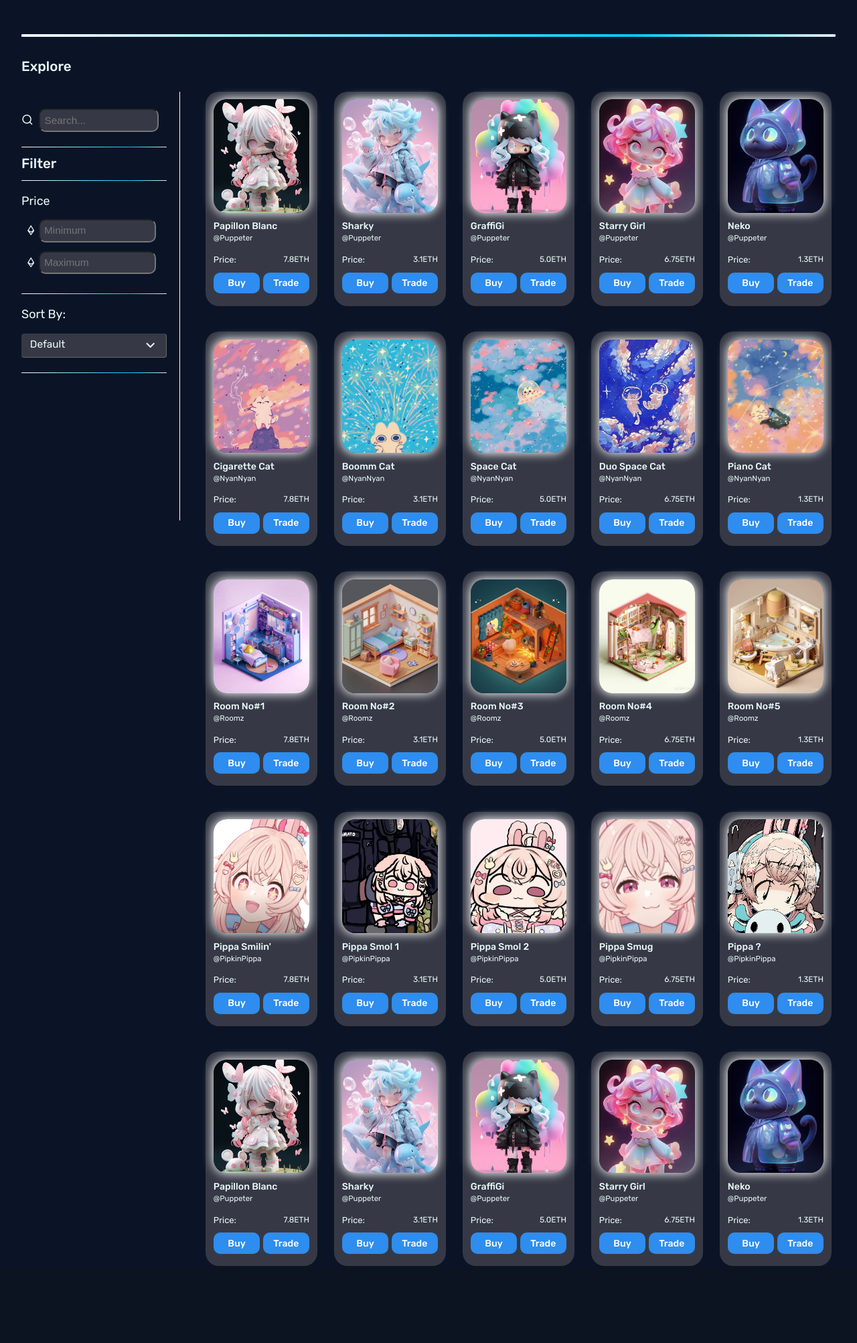
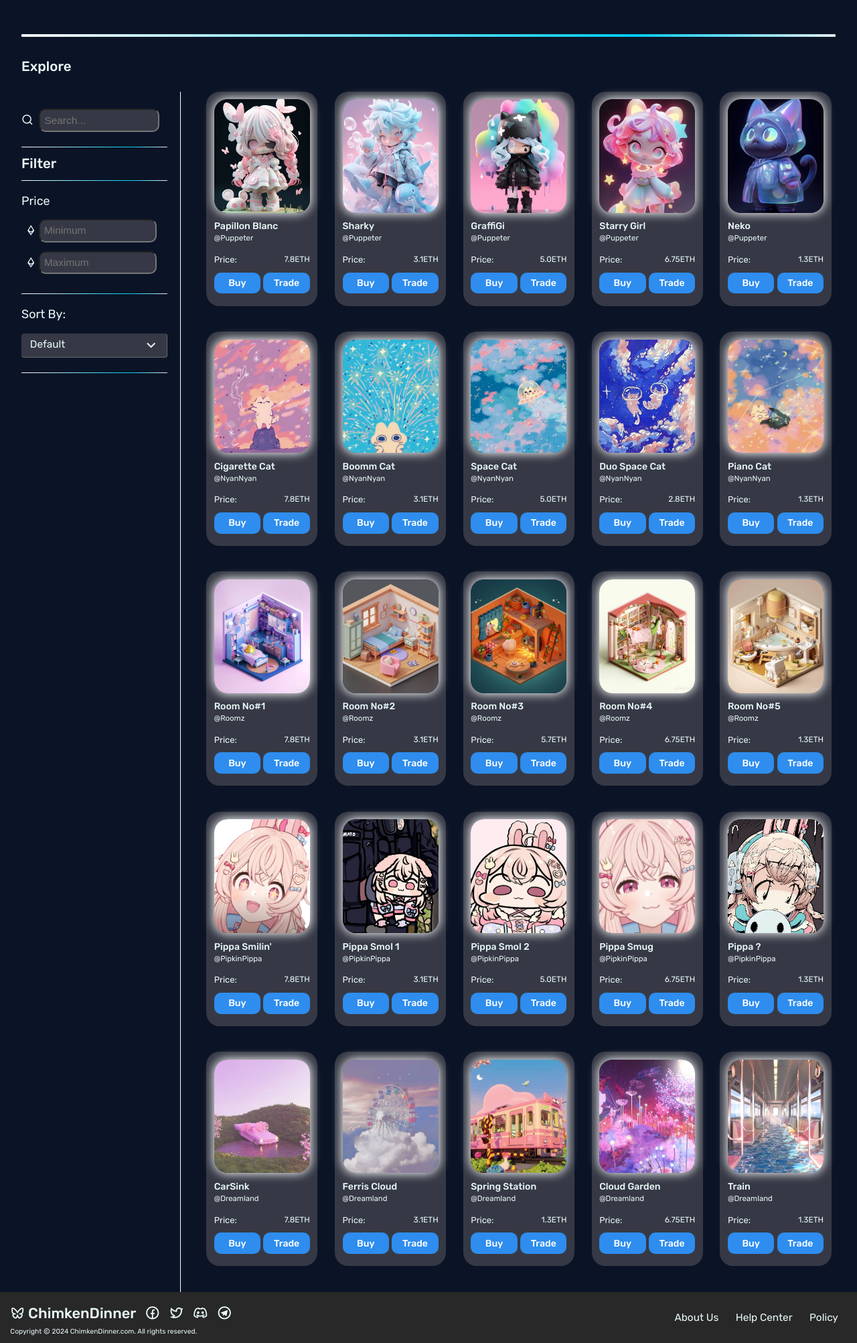
Before and after one commit to RantoPhantom/Chimken, a Flask app: page /market/ in a window 1280 px wide. Shown: the part 357-2362 px from the top of the page at 67% size. Before the commit the page ends 2247 px from the top, so only its background shows below. Run offline with Flask 3, Linux system fonts and the light colour scheme; some libraries are stand-ins or nearby versions.

Commit message:
Market (finale)

```diff
--- a/chicken_dinner/static/styles.css
+++ b/chicken_dinner/static/styles.css
@@ -586,7 +586,6 @@ footer > * {
     align-self: flex-start;
     width: 21vw;
     height: 50vw;
-    border-right: 0.1px solid #fff;
     box-sizing: border-box;
 }
 
@@ -809,7 +808,6 @@ input[type = "radio"] {
   input[type="radio"]:checked
   ~ .opt-val {
   top: -2.3vw;
-  /* left: 1.05vw; */
 }
 
 .option-items:nth-child(1) input[type="radio"]:checked ~ .label:before {
@@ -878,12 +876,13 @@ input[type = "radio"] {
 
 /* Market List */
 .market-list {
-    padding: 0 2vw;
+    padding: 0 2vw 3vw;
     flex: 3;
     display: grid;
     justify-content: space-evenly;
     justify-items: center;
     grid-template-columns: repeat(5, 1fr);
+    border-left: 0.1px solid #fff;
     row-gap: 3vw;
 }
 
@@ -902,26 +901,6 @@ input[type = "radio"] {
     margin: 1vw 2.5vw;
     border-radius: 1px;
 }
-
-
-
-
-
-
-
-
-
-
-
-
-
-
-
-
-
-
-
-
 
 /*Profile CSS */
 .wallet {
--- a/chicken_dinner/templates/market/market.html
+++ b/chicken_dinner/templates/market/market.html
@@ -322,7 +322,7 @@
                     </a>
                     <div class = "featured-price">
                         <p style = "font-size: 92%;">Price:</p>
-                        <p style = "font-size: 84.6%">6.75ETH</p>
+                        <p style = "font-size: 84.6%">2.8ETH</p>
                     </div>
                     <div class = "featured-button">
                         <button style = "margin-right: 1.5%;">
@@ -416,7 +416,7 @@
                     </a>
                     <div class = "featured-price">
                         <p style = "font-size: 92%;">Price:</p>
-                        <p style = "font-size: 84.6%">5.0ETH</p>
+                        <p style = "font-size: 84.6%">5.7ETH</p>
                     </div>
                     <div class = "featured-button">
                         <button style = "margin-right: 1.5%;">
@@ -595,12 +595,12 @@
             <!-- Fifth Row -->
             <div class = "featured-items market-NFT">
                 <div class = "featured-img">
-                    <img src = "../static/img/img8.jpg"/>
+                    <img src = "../static/img/img34.jpg"/>
                 </div>
                 <div class = "featured-info">
-                    <h2>Papillon Blanc</h2>
+                    <h2>CarSink</h2>
                     <a href = "">
-                        @Puppeter
+                        @Dreamland
                     </a>
                     <div class = "featured-price">
                         <p style = "font-size: 92%;">Price:</p>
@@ -618,12 +618,12 @@
             </div>
             <div class = "featured-items market-NFT" >
                 <div class = "featured-img">
-                    <img src = "../static/img/img20.jpg"/>
+                    <img src = "../static/img/img35.jpg"/>
                 </div>
                 <div class = "featured-info">
-                    <h2>Sharky</h2>
+                    <h2>Ferris Cloud</h2>
                     <a href = "">
-                        @Puppeter
+                        @Dreamland
                     </a>
                     <div class = "featured-price">
                         <p style = "font-size: 92%;">Price:</p>
@@ -641,16 +641,16 @@
             </div>
             <div class = "featured-items market-NFT">
                 <div class = "featured-img">
-                    <img src = "../static/img/img1.jpg"/>
+                    <img src = "../static/img/img12.jpg"/>
                 </div>
                 <div class = "featured-info">
-                    <h2>GraffiGi</h2>
+                    <h2>Spring Station</h2>
                     <a href = "">
-                        @Puppeter
+                        @Dreamland
                     </a>
                     <div class = "featured-price">
                         <p style = "font-size: 92%;">Price:</p>
-                        <p style = "font-size: 84.6%">5.0ETH</p>
+                        <p style = "font-size: 84.6%">1.3ETH</p>
                     </div>
                     <div class = "featured-button">
                         <button style = "margin-right: 1.5%;">
@@ -664,12 +664,12 @@
             </div>
             <div class = "featured-items market-NFT">
                 <div class = "featured-img">
-                    <img src = "../static/img/img2.jpg" style = "object-position: top"/>
+                    <img src = "../static/img/img37.jpg" style = "object-position: top"/>
                 </div>
                 <div class = "featured-info">
-                    <h2>Starry Girl</h2>
+                    <h2>Cloud Garden</h2>
                     <a href = "">
-                        @Puppeter
+                        @Dreamland
                     </a>
                     <div class = "featured-price">
                         <p style = "font-size: 92%;">Price:</p>
@@ -687,12 +687,12 @@
             </div>
             <div class = "featured-items market-NFT">
                 <div class = "featured-img">
-                    <img src = "../static/img/img21.jpg"/>
+                    <img src = "../static/img/img36.jpg"/>
                 </div>
                 <div class = "featured-info">
-                    <h2>Neko</h2>
+                    <h2>Train</h2>
                     <a href = "">
-                        @Puppeter
+                        @Dreamland
                     </a>
                     <div class = "featured-price">
                         <p style = "font-size: 92%;">Price:</p>
@@ -711,6 +711,41 @@
         </div>
 
     </div>
+    <footer>
+        <div class = "footer-list footer-left">
+            <div class = "footer-left left-1">
+                <a href = "" class = "footer-items" style = "font-size: 1.7vw">
+                    <i class="ri-bluesky-line"></i> ChimkenDinner
+                </a>
+                <a href= "" class = "footer-icon">
+                    <i class="ri-facebook-circle-line"></i>
+                </a>
+                <a href= "" class = "footer-icon">
+                    <i class="ri-twitter-line"></i>
+                </a>
+                <a href= "" class = "footer-icon">
+                    <i class="ri-discord-line"></i>
+                </a>
+                <a href= "" class = "footer-icon">
+                    <i class="ri-telegram-line"></i>
+                </a>
 
+            </div>
+            <div class = "footer-left left-2">
+                <p>Copyright <i class="ri-copyright-line"></i> 2024 ChimkenDinner.com. All rights reserved.</p>
+            </div>
+        </div>
+        <div class = "footer-list footer-right">
+            <a href = "">
+                About Us
+            </a>
+            <a href = "">
+                Help Center
+            </a>
+            <a href = "">
+                Policy
+            </a>
+        </div>
+    </footer>
 </section>
 {% endblock %}
```
Also changed, not shown: chicken_dinner/static/img/img34.jpg (added), chicken_dinner/static/img/img35.jpg (added), chicken_dinner/static/img/img36.jpg (added), chicken_dinner/static/img/img37.jpg (added).
